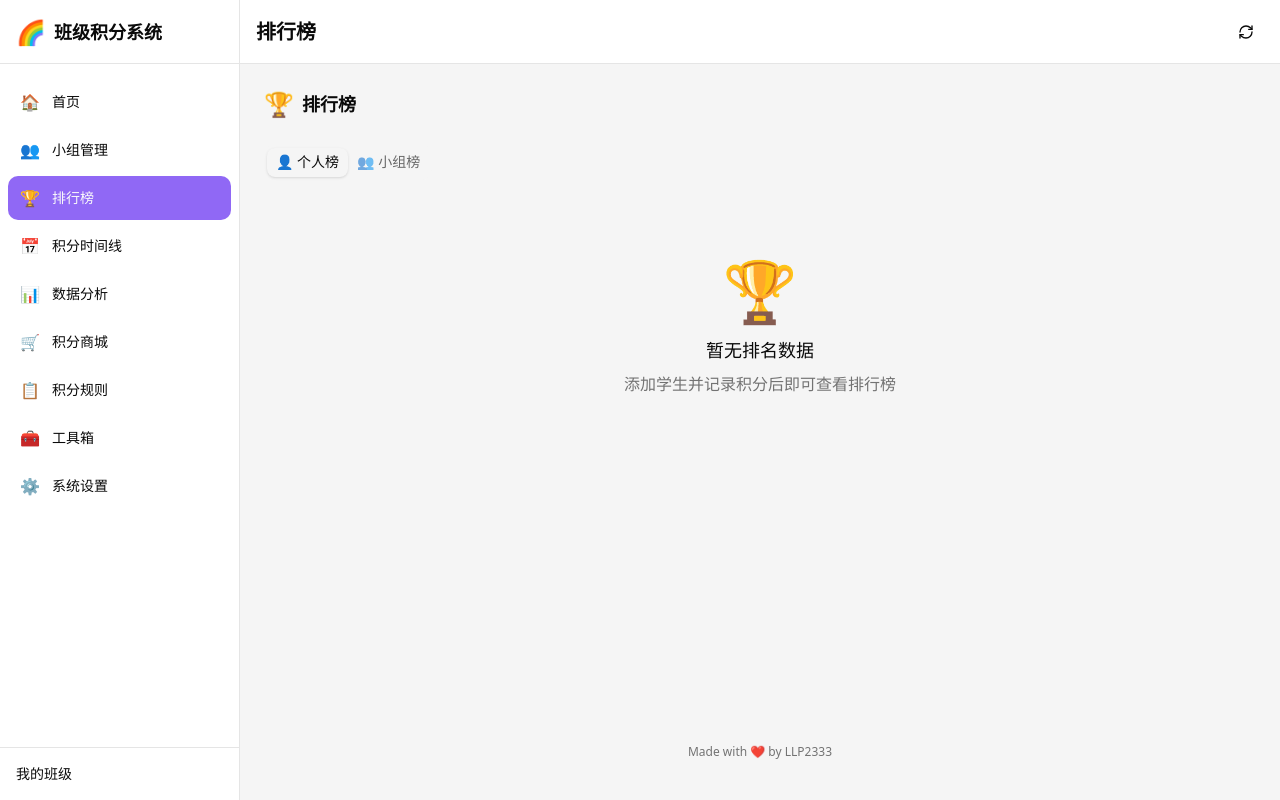
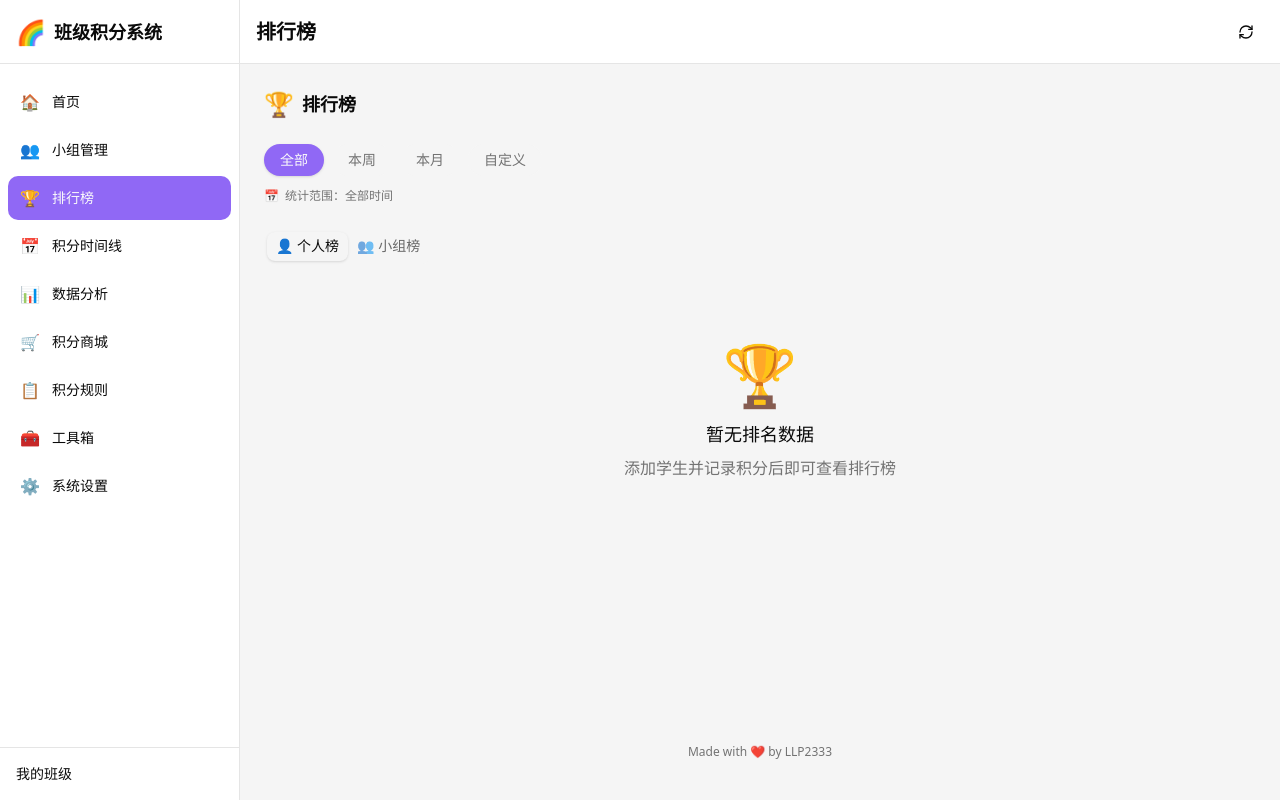
Before and after one commit to LLP2333/class-score, a Next.js app in the folder frontend/: page /ranking in a window 1280 px wide. Built offline with nearby package versions, Linux system fonts and the light colour scheme.

Commit message:
支持按照时间筛选

```diff
--- a/frontend/src/app/ranking/page.tsx
+++ b/frontend/src/app/ranking/page.tsx
@@ -1,47 +1,160 @@
 'use client';
 
-import { useMemo } from 'react';
+import { useMemo, useState } from 'react';
 import { Tabs, TabsList, TabsTrigger, TabsContent } from '@/components/ui/tabs';
 import { Card, CardContent } from '@/components/ui/card';
-import { useStudentStore, useGroupStore } from '@/store';
+import { useStudentStore, useGroupStore, useRecordStore } from '@/store';
 import { cn, getAvatarClass } from '@/lib/utils';
+
+type TimePeriod = 'all' | 'week' | 'month' | 'custom';
+
+interface DateRange {
+  start: Date | null;
+  end: Date | null;
+}
 
 const groupColors = [
   '#EF4444', '#F59E0B', '#10B981', '#3B82F6',
   '#8B5CF6', '#EC4899', '#14B8A6', '#F97316'
 ];
 
+function getPresetDateRange(period: Exclude<TimePeriod, 'custom'>): DateRange {
+  if (period === 'all') return { start: null, end: null };
+  const now = new Date();
+  const todayEnd = new Date(now);
+  todayEnd.setHours(23, 59, 59, 999);
+  if (period === 'week') {
+    const day = now.getDay();
+    const diff = day === 0 ? 6 : day - 1;
+    const monday = new Date(now);
+    monday.setDate(now.getDate() - diff);
+    monday.setHours(0, 0, 0, 0);
+    return { start: monday, end: todayEnd };
+  }
+  return { start: new Date(now.getFullYear(), now.getMonth(), 1), end: todayEnd };
+}
+
+function formatDate(d: Date): string {
+  return `${d.getFullYear()}/${d.getMonth() + 1}/${d.getDate()}`;
+}
+
+function toDateInputValue(d: Date): string {
+  const y = d.getFullYear();
+  const m = String(d.getMonth() + 1).padStart(2, '0');
+  const day = String(d.getDate()).padStart(2, '0');
+  return `${y}-${m}-${day}`;
+}
+
 export default function RankingPage() {
   const { students } = useStudentStore();
   const { groups } = useGroupStore();
+  const { records } = useRecordStore();
+  const [timePeriod, setTimePeriod] = useState<TimePeriod>('all');
+  const [customStart, setCustomStart] = useState(() => toDateInputValue(new Date()));
+  const [customEnd, setCustomEnd] = useState(() => toDateInputValue(new Date()));
 
-  // Student ranking
+  const activeDateRange = useMemo<DateRange>(() => {
+    if (timePeriod === 'custom') {
+      const s = new Date(customStart);
+      s.setHours(0, 0, 0, 0);
+      const e = new Date(customEnd);
+      e.setHours(23, 59, 59, 999);
+      return { start: s, end: e };
+    }
+    return getPresetDateRange(timePeriod);
+  }, [timePeriod, customStart, customEnd]);
+
+  const rangeLabel = useMemo(() => {
+    if (!activeDateRange.start || !activeDateRange.end) return '全部时间';
+    return `${formatDate(activeDateRange.start)} ~ ${formatDate(activeDateRange.end)}`;
+  }, [activeDateRange]);
+
+  const studentScoreMap = useMemo(() => {
+    const { start, end } = activeDateRange;
+    if (!start) {
+      return new Map(students.map(s => [s.id, s.totalScore]));
+    }
+    const map = new Map<string, number>();
+    students.forEach(s => map.set(s.id, 0));
+    records.forEach(r => {
+      const t = new Date(r.createdAt);
+      if (t >= start && (!end || t <= end) && map.has(r.studentId)) {
+        map.set(r.studentId, (map.get(r.studentId) || 0) + r.score);
+      }
+    });
+    return map;
+  }, [students, records, activeDateRange]);
+
   const sortedStudents = useMemo(() =>
-    [...students].sort((a, b) => b.totalScore - a.totalScore),
-    [students]
+    [...students]
+      .map(s => ({ ...s, displayScore: studentScoreMap.get(s.id) || 0 }))
+      .sort((a, b) => b.displayScore - a.displayScore),
+    [students, studentScoreMap]
   );
 
   const top3Students = sortedStudents.slice(0, 3);
   const restStudents = sortedStudents.slice(3);
 
-  // Group ranking
   const groupsWithScore = useMemo(() => {
     return groups.map(g => {
       const members = students.filter(s => s.groupId === g.id);
-      const totalScore = members.reduce((sum, m) => sum + m.totalScore, 0);
+      const totalScore = members.reduce((sum, m) => sum + (studentScoreMap.get(m.id) || 0), 0);
       return {
         ...g,
         totalScore,
         memberCount: members.length,
       };
     }).sort((a, b) => b.totalScore - a.totalScore);
-  }, [groups, students]);
+  }, [groups, students, studentScoreMap]);
 
   return (
     <div className="animate-fade-in space-y-6">
       <div className="flex items-center gap-2">
         <span className="text-2xl">🏆</span>
         <h2 className="text-lg font-semibold">排行榜</h2>
+      </div>
+
+      <div className="space-y-3">
+        <div className="flex flex-wrap gap-2">
+          {([['all', '全部'], ['week', '本周'], ['month', '本月'], ['custom', '自定义']] as const).map(([key, label]) => (
+            <button
+              key={key}
+              onClick={() => setTimePeriod(key)}
+              className={cn(
+                'px-4 py-1.5 rounded-full text-sm font-medium transition-colors',
+                timePeriod === key
+                  ? 'bg-primary text-primary-foreground shadow-sm'
+                  : 'bg-muted text-muted-foreground hover:bg-muted/80'
+              )}
+            >
+              {label}
+            </button>
+          ))}
+        </div>
+
+        {timePeriod === 'custom' && (
+          <div className="flex flex-wrap items-center gap-2">
+            <input
+              type="date"
+              value={customStart}
+              onChange={e => setCustomStart(e.target.value)}
+              className="rounded-md border border-input bg-background px-3 py-1.5 text-sm shadow-sm"
+            />
+            <span className="text-muted-foreground text-sm">至</span>
+            <input
+              type="date"
+              value={customEnd}
+              onChange={e => setCustomEnd(e.target.value)}
+              min={customStart}
+              className="rounded-md border border-input bg-background px-3 py-1.5 text-sm shadow-sm"
+            />
+          </div>
+        )}
+
+        <div className="text-xs text-muted-foreground flex items-center gap-1.5">
+          <span>📅</span>
+          <span>统计范围：{rangeLabel}</span>
+        </div>
       </div>
 
       <Tabs defaultValue="student">
@@ -74,7 +187,7 @@ export default function RankingPage() {
                       {top3Students[1].name.charAt(0)}
                     </div>
                     <div className="font-semibold">{top3Students[1].name}</div>
-                    <div className="text-xl font-bold text-primary">{top3Students[1].totalScore}分</div>
+                    <div className="text-xl font-bold text-primary">{top3Students[1].displayScore}分</div>
                     <div className="bg-gradient-to-br from-gray-300 to-gray-400 text-white px-6 py-2 rounded-t-lg mt-2">
                       🥈 第2名
                     </div>
@@ -94,7 +207,7 @@ export default function RankingPage() {
                       {top3Students[0].name.charAt(0)}
                     </div>
                     <div className="font-semibold text-lg">{top3Students[0].name}</div>
-                    <div className="text-2xl font-bold text-primary">{top3Students[0].totalScore}分</div>
+                    <div className="text-2xl font-bold text-primary">{top3Students[0].displayScore}分</div>
                     <div className="bg-gradient-to-br from-yellow-400 to-orange-500 text-white px-8 py-3 rounded-t-lg mt-2">
                       🥇 第1名
                     </div>
@@ -114,7 +227,7 @@ export default function RankingPage() {
                       {top3Students[2].name.charAt(0)}
                     </div>
                     <div className="font-semibold">{top3Students[2].name}</div>
-                    <div className="text-lg font-bold text-primary">{top3Students[2].totalScore}分</div>
+                    <div className="text-lg font-bold text-primary">{top3Students[2].displayScore}分</div>
                     <div className="bg-gradient-to-br from-amber-600 to-amber-700 text-white px-5 py-1.5 rounded-t-lg mt-2">
                       🥉 第3名
                     </div>
@@ -143,7 +256,7 @@ export default function RankingPage() {
                           {student.name.charAt(0)}
                         </div>
                         <div className="flex-1 font-medium">{student.name}</div>
-                        <div className="font-bold text-primary">{student.totalScore}分</div>
+                        <div className="font-bold text-primary">{student.displayScore}分</div>
                       </div>
                     ))}
                   </CardContent>
```
